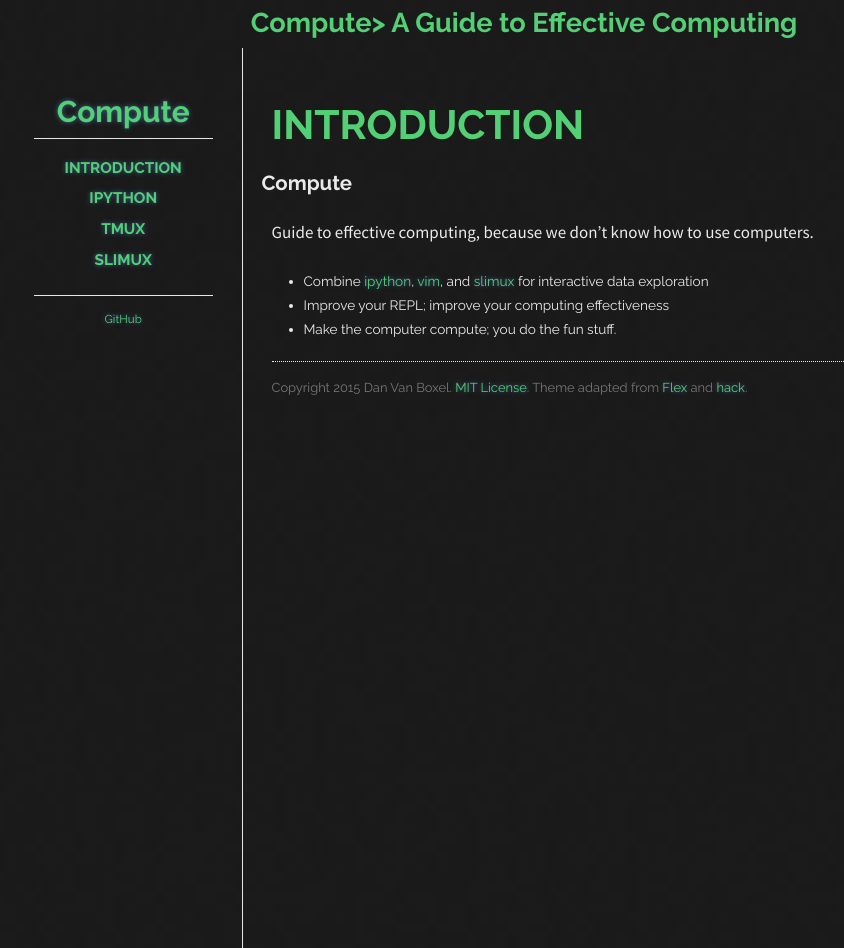
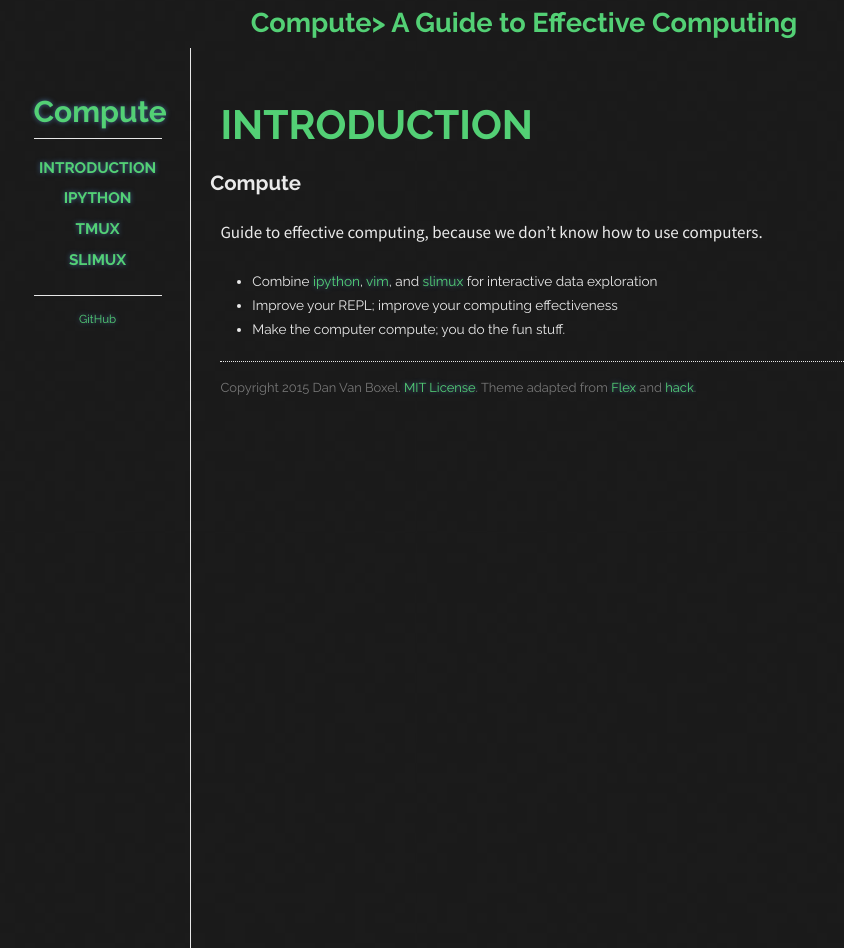
Before and after one commit to dvbuntu/compute, a Jekyll site: the page built from index.html, in a window 1280 px wide. Shown: the whole page, without its empty margins (116-960 px from the left). Built offline with Jekyll 4.4.1, drawn with Linux system fonts in a browser that asks for light colours; Markdown is read by kramdown in place of the engine named in the settings.

Commit message:
Change width of sidebar

```diff
--- a/css/main.css
+++ b/css/main.css
@@ -222,7 +222,7 @@ a:hover {
 
 .sidebar {
   float: left;
-  width: 14%;
+  width: 10%;
   padding-left: 11em;
   padding-right: 2.125em;
   border-right: 1px solid #e7e7e7;
```
